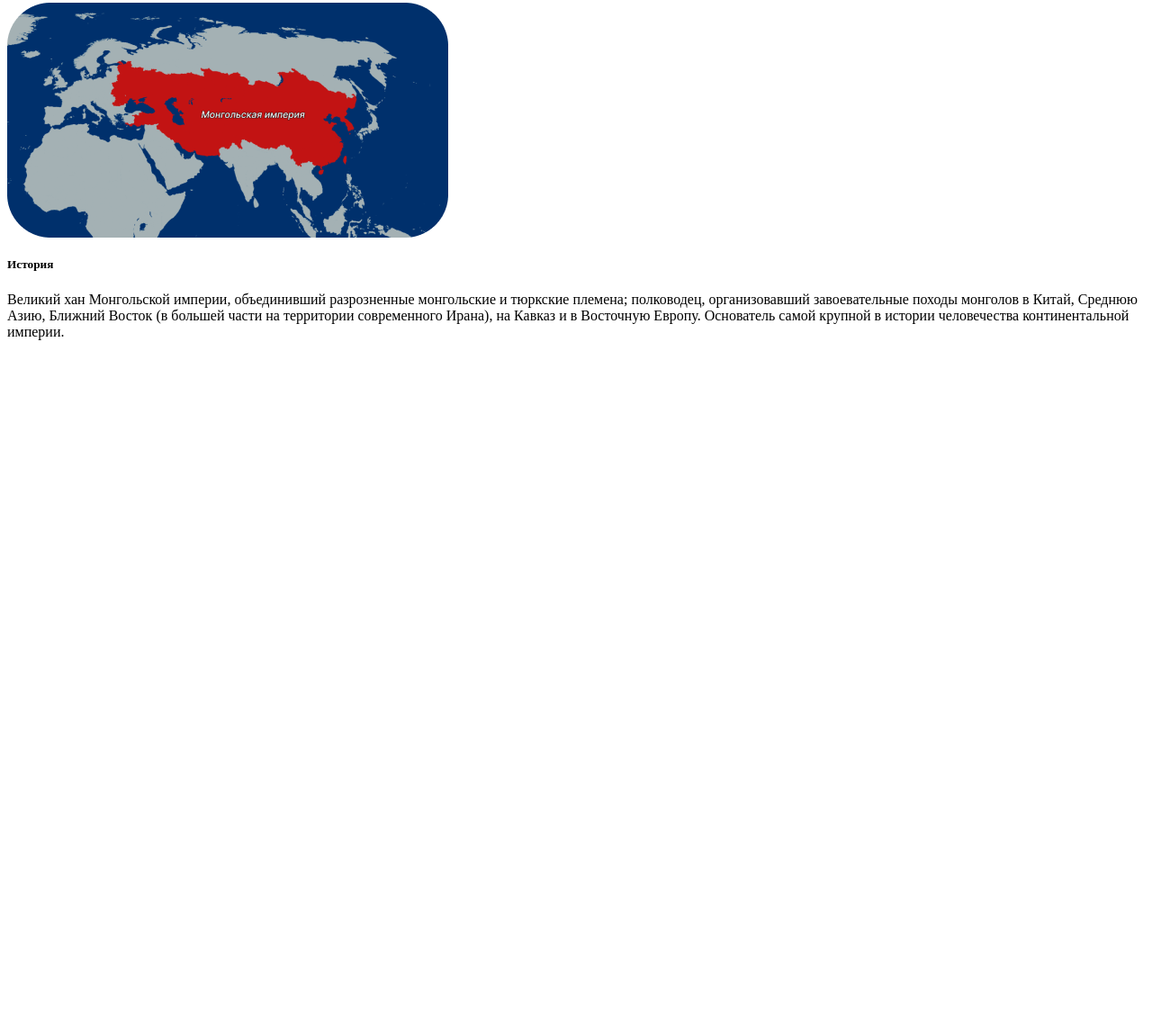
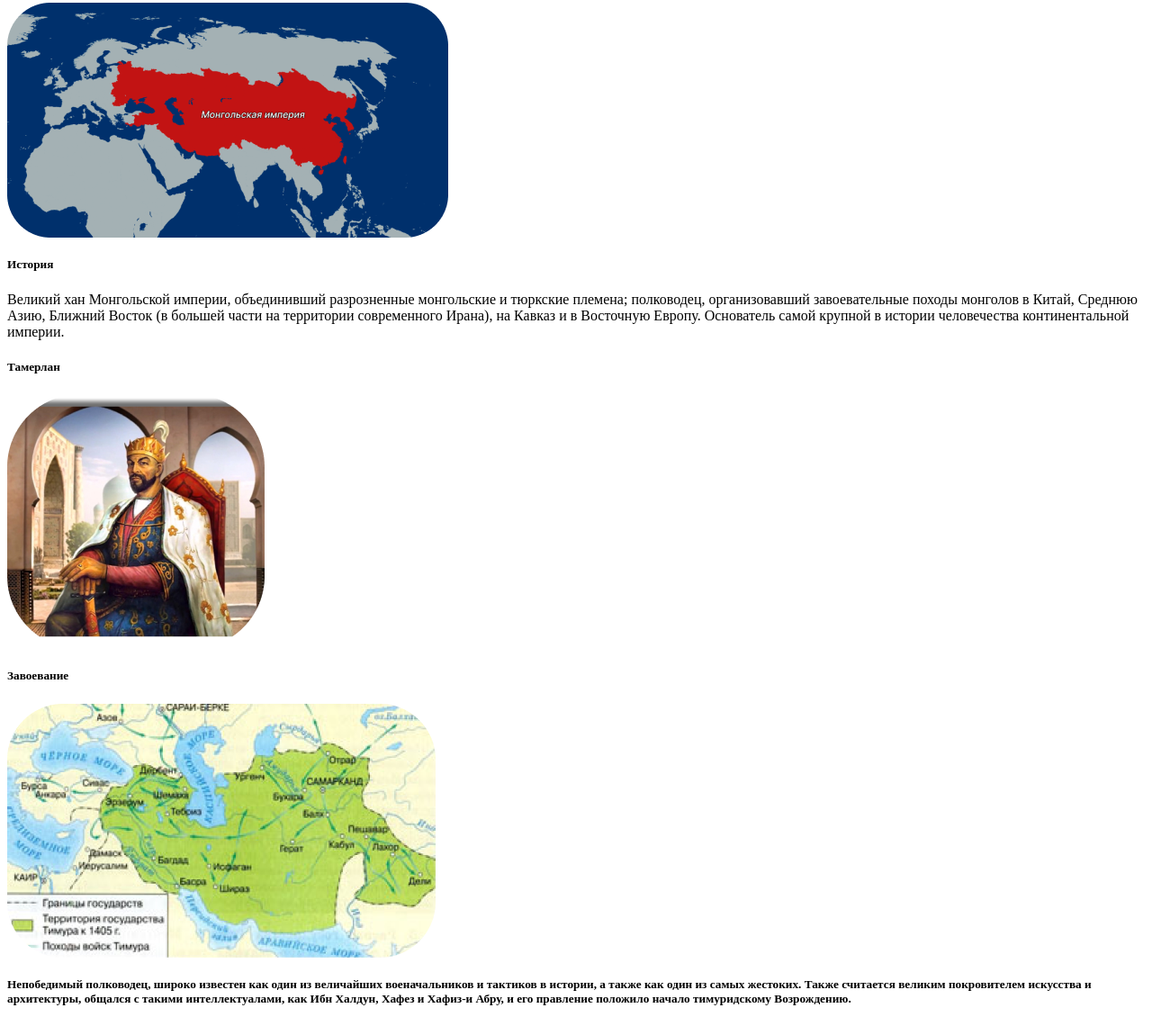
Before and after one commit to dikxarper/moonlight-node, a website: page views/index.html in a window 1280 px wide. Shown: the part 402-1542 px from the top of the page at 90% size. Before the commit the page ends 800 px from the top, so only its background shows below. Drawn offline with Linux system fonts and the light colour scheme.

Commit message:
Добавил Чингиз хана и Тамерлана

```diff
--- a/views/index.html
+++ b/views/index.html
@@ -16,7 +16,19 @@
                 <h5>История</h5>
                  Великий хан Монгольской империи, объединивший разрозненные монгольские и тюркские племена; полководец, организовавший завоевательные походы монголов в Китай, Среднюю Азию, Ближний Восток (в большей части на территории современного Ирана), на Кавказ и в Восточную Европу. Основатель самой крупной в истории человечества континентальной империи.
 
+                 <div class="people">
+                    <h5>Тамерлан</h5>
+                    <img src="/public/img/Amir Timur.png">
+                 </div>
+                 <div class="conquest">
+                    <h5>Завоевание</h5>
+                    <img src="/public/img/Timur empire.png">
+                    <div class="history">
+                        <h5>Непобедимый полководец, широко известен как один из величайших военачальников и тактиков в истории, а также как один из самых жестоких. Также считается великим покровителем искусства и архитектуры, общался с такими интеллектуалами, как Ибн Халдун, Хафез и Хафиз-и Абру, и его правление положило начало тимуридскому Возрождению.</h5>
+                    </div>
+                 </div>
             </div>
+
         </div>
     </main>
 </body>
```
Also changed, not shown: views/layout.html (+0 -2 lines).
